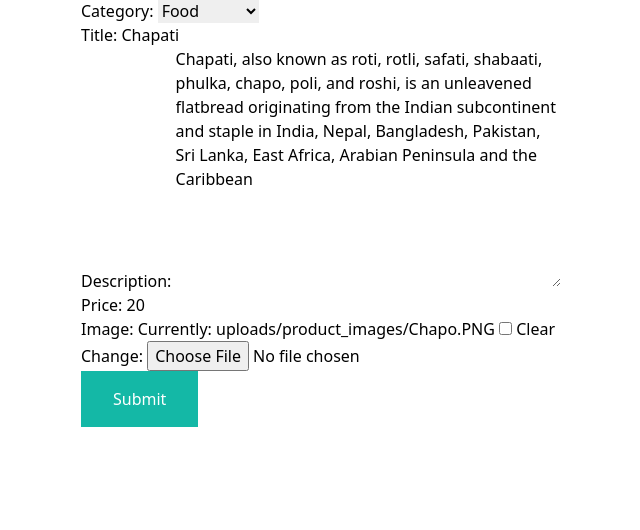
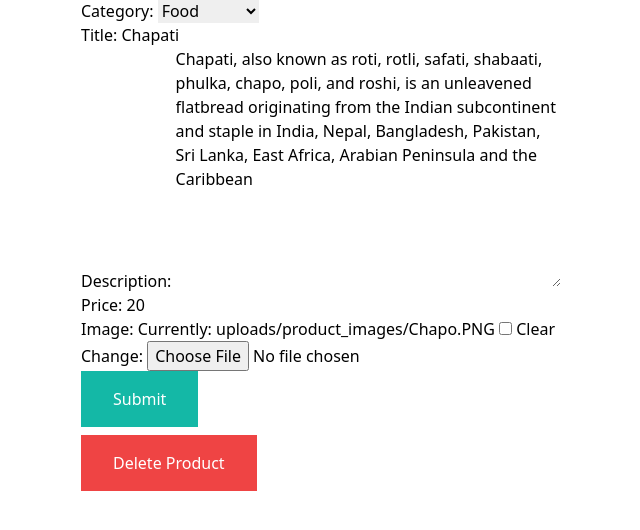
Before and after one commit to otyheno/Django_Ecommerce_1, a Django app: page /my-store/edit-product/5/ in a window 1280 px wide. Shown: the part 113-643 px from the top of the page, without its empty margins (135-775 px from the left). Run offline with Django 4.2, Linux system fonts and the light colour scheme; a user stored in the database is signed in; data comes from the database, SQL or seed files in the repository; some libraries are stand-ins or nearby versions.

Commit message:
Started working on delete product

```diff
--- a/userprofile/templates/userprofile/add_product.html
+++ b/userprofile/templates/userprofile/add_product.html
@@ -16,4 +16,10 @@
 
     </form>
 
+    {% if title == 'Edit Product' %}
+        <a class="mt-2 inline-block py-4 px-8 bg-red-500 text-white" href="">Delete Product</a></div>
+    {% endif %}
+
+
+
 {% endblock %}
--- a/userprofile/views.py
+++ b/userprofile/views.py
@@ -45,7 +45,7 @@
 @login_required
 def editProduct(request, pk):
     product = Product.objects.filter(user=request.user).get(pk=pk)
-    form = ProductForm(instance=product)
+    #form = ProductForm(instance=product)
     if request.method == 'POST':
         form = ProductForm(request.POST, request.FILES, instance=product)
         if form.is_valid():
@@ -60,6 +60,10 @@
         'title': 'Edit Product',
         'form': form
         })
+
+@login_required
+def deleteProduct(request, pk):
+    product = Product.objects.filter(user=request.user).get(pk=pk)
 
 
 def signUp(request):
```
